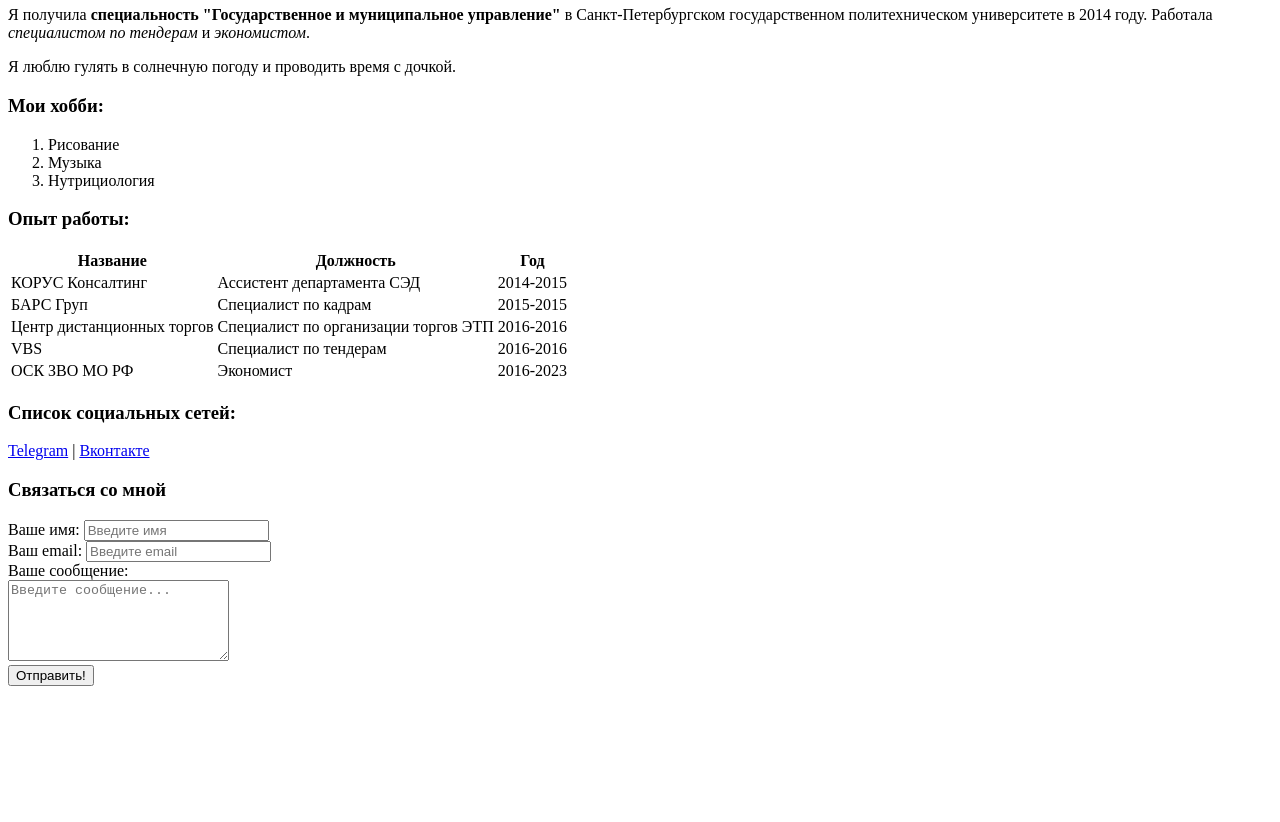
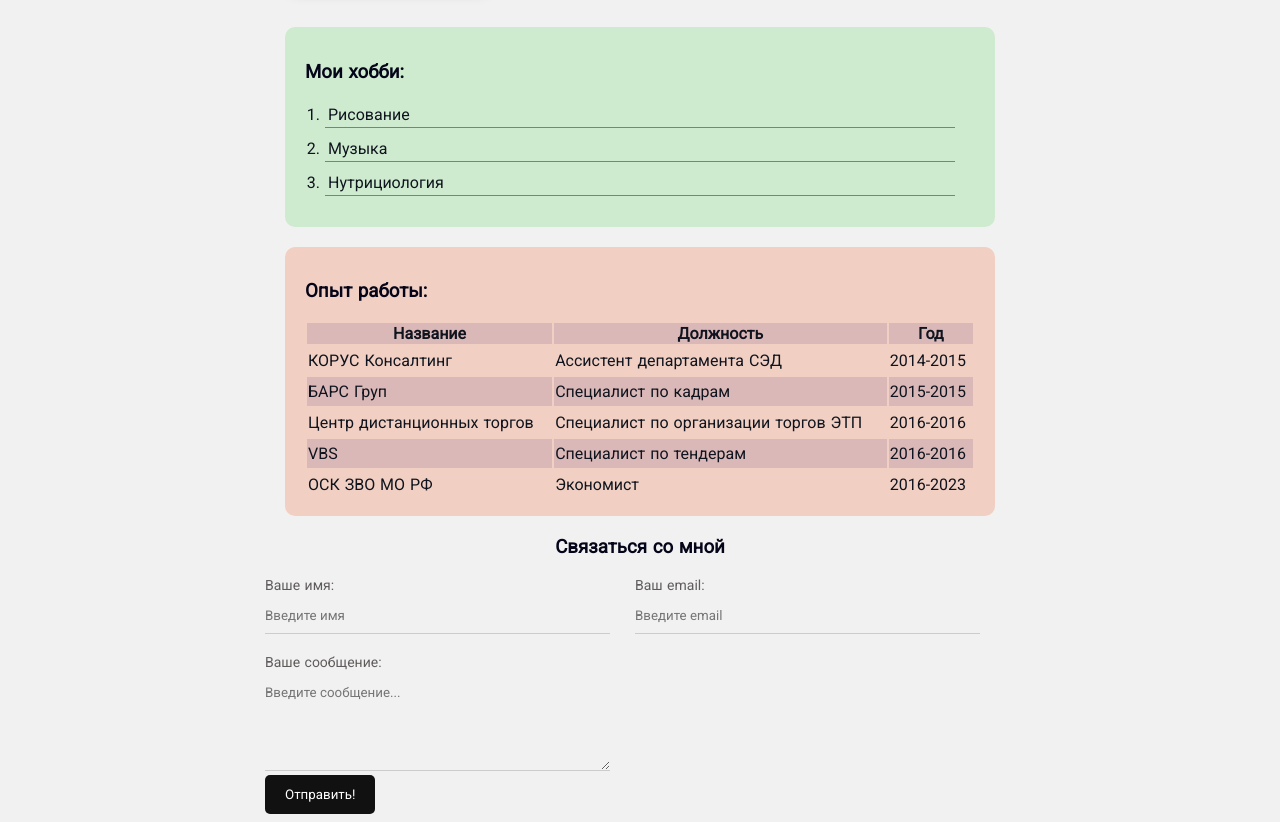
Before and after one commit to The-Olga21/resume, a plain HTML site: page index.html in a window 1280 px wide. Shown: the part 352-1174 px from the top of the page. Before the commit the page ends 1046 px from the top, so only its background shows below. Drawn offline with Linux system fonts and the light colour scheme.

Commit message:
Add styles

```diff
--- a/index.html
+++ b/index.html
@@ -1,25 +1,46 @@
 <!DOCTYPE html>
 <html lang="en">
+
 <head>
     <meta charset="UTF-8">
     <meta name="viewport" content="width=device-width, initial-scale=1.0">
     <meta name="keywords" content="cv, resume, summary, junior frontend developer">
     <meta name="description" content="Это сайт - резюме Прокофьевой Ольги">
-    <title>Резюме Прокофьева Ольга</title>
+    <title>Резюме Ольга Прокофьева</title>
+    <link rel="stylesheet" href="style.css">
+
 </head>
+
 <body>
-    <img src="photo.jpg" width="200" alt="Ольга Прокофьева">
+    <div class="container">
+        <div class="info">
+            <img src="photo.jpg" width="200" alt="Ольга Прокофьева" class="img">
+
+            <div class="info-text">
                 <h1>Ольга Прокофьева</h1>
-<p>Я получила <strong>специальность "Государственное и муниципальное управление" </strong> в Санкт-Петербургском государственном политехническом университете в 2014 году. Работала <em>специалистом по тендерам</em> и <em>экономистом</em>.</p>
+                <p>Я получила <strong>специальность "Государственное и муниципальное управление" </strong> в
+                    Санкт-Петербургском государственном политехническом университете в 2014 году.</p>
                 <p>Я люблю гулять в солнечную погоду и проводить время с дочкой.</p>
+
+                <h4>Список социальных сетей:</h4>
+                <a href="https://t.me/pro_o1ga" target="_blank">Telegram</a>
+                |
+                <a href="https://vk.com/our_summer_is_small_life" target="_blank"> Вконтакте</a>
+            </div>
+        </div>
+
+        <div class="card bg-green">
             <h3>Мои хобби:</h3>
-<ol>
+            <ol class="list">
                 <li>Рисование</li>
                 <li>Музыка</li>
                 <li>Нутрициология</li>
             </ol>
+        </div>
+
+        <div class="card bg-red">
             <h3>Опыт работы:</h3>
-<table>
+            <table class="table">
                 <thead>
                     <tr>
                         <th>Название</th>
@@ -37,7 +58,6 @@
                         <td>БАРС Груп</td>
                         <td>Специалист по кадрам</td>
                         <td>2015-2015</td>
-
                     </tr>
                     <tr>
                         <td>Центр дистанционных торгов</td>
@@ -56,34 +76,37 @@
                     </tr>
                 </tbody>
             </table>
+        </div>
 
-<h3>Список социальных сетей:</h3>
-<a href="https://t.me/pro_o1ga" target="_blank">Telegram</a>
-|
-<a href="https://vk.com/our_summer_is_small_life" target="_blank"> Вконтакте</a>
 
+        <form action="/" class="form">
             <h3>Связаться со мной</h3>
-<form>
-    <div>
+
+            <div class="form-row">
+
+                <div class="form-group">
                     <label for="name">Ваше имя:</label>
                     <input type="text" id="name" placeholder="Введите имя">
                 </div>
 
-    <div>
+                <div class="form-group">
                     <label for="email">Ваш email:</label>
                     <input type="email" id="email" placeholder="Введите email">
                 </div>
 
-    <div>
-        <label for="message">Ваше сообщение:</label>
-        <br>
-        <textarea id="message" cols="25" rows="5" placeholder="Введите сообщение..."></textarea>
+                <div class="form-group">
+                    <label for="message" class="message">Ваше сообщение:</label>
+                    <textarea id="message" cols="20" rows="5" placeholder="Введите сообщение..."></textarea>
                 </div>
 
                 <div>
-        <button type="submit">Отправить!</button>
+                    <button type="submit" class="btn">Отправить!</button>
+                </div>
             </div>
 
         </form>
+
+    </div>
 </body>
+
 </html>
--- /dev/null
+++ b/style.css
@@ -0,0 +1,201 @@
+@import url('https://fonts.googleapis.com/css2?family=Roboto&display=swap');
+
+body {
+    font-size: 16px;
+    font-family: 'Roboto', sans-serif;
+    font-weight: normal;
+    word-spacing: 1px;
+    color: #0f141e;
+    background: #f1f1f1;
+}
+
+.container {
+    max-width: 750px;
+    margin: auto;
+    padding-top: 30px;
+}
+
+.info {
+    margin-bottom: 20px;
+    display: flex;
+}
+
+.info-text p {
+    font-style: italic;
+    font-weight: bold;
+    color: #5f5b5b;
+    margin: 2px;
+}
+
+h3 {
+    color: #05051a;
+}
+
+.info-text {
+    padding-left: 15px;
+    border-radius: 10px;
+    padding: 10px;
+    margin: 20px;
+    width: 70%;
+    font-display: inline-block;
+    box-sizing: border-box;
+}
+
+.card {
+    padding-left: 15px;
+    border-radius: 10px;
+    padding: 15px 20px;
+    margin: 20px;
+}
+
+.bg-green {
+    background: #cfebcf;
+}
+
+.bg-red {
+    background: #f1cfc2;
+}
+
+
+.info img {
+    margin: 20px;
+   border-radius: 10px;
+   box-shadow: 4px 4px 14px rgba(0, 0, 0, 0.25);
+}
+
+h4 {
+    margin-bottom: 5px;
+}
+
+a {
+    color: #333;
+    text-decoration: none;
+}
+
+a:hover {
+    text-decoration: underline;
+}
+
+a:visited {
+    color: rgb(109, 8, 109);
+}
+
+a:active {
+    color: rgb(11, 36, 148);
+}
+
+.btn {
+    background: #111;
+    padding: 12px 20px;
+    color: #fff;
+    border: none;
+    cursor: pointer;
+    border-radius: 5px;
+    font-family: inherit;
+}
+
+.btn:hover {
+    opacity: 0.8;
+}
+
+.table {
+    width: 100%;
+}
+
+.table td {
+    padding-top: 5px;
+    padding-bottom: 5px;
+}
+
+.table td:hover {
+    background: #bd86b4;
+}
+
+.table tr:nth-child(even) {
+    background: rgb(219, 184, 184);
+}
+
+.table th:nth-child(1) {
+    background: rgb(219, 184, 184);
+}
+
+.table th:nth-child(2) {
+    background: rgb(219, 184, 184);
+}
+
+.table th:nth-child(3) {
+    background: rgb(219, 184, 184);
+}
+
+.list {
+    padding: 0 20px;
+}
+
+.list li {
+    margin-bottom: 8px;
+    border-bottom: 1px solid grey;
+    padding: 3px;
+}
+
+.form h3 {
+    text-align: center;
+}
+
+/* .form-row {
+    margin-bottom: 10px;
+    display: flex;
+} */
+
+.form-row .form-group {
+    display: inline-block;
+    margin-right: 20px;
+    width: 46%;
+    /* width: 46%; */
+    /* width: calc(50% - 5px); */
+}
+
+/* .form-row .form-group:last-child {
+    margin-right: 0;
+} */
+
+@media(max-weight:665px) {
+    .form-row {
+        display: block;
+    }
+
+    .form-row .form-group {
+        width: 100%;
+        margin-right: 0;
+        margin-bottom: 10px;
+    }
+}
+
+.form-group label {
+    display: block;
+    font-size: 14px;
+    color: #5f5b5b;
+}
+
+.form-group input,
+.form-group textarea {
+    width: 100%;
+    box-sizing: border-box;
+    border: none;
+    background: transparent;
+    border-bottom: 1px solid #ccc;
+    color: #000;
+    padding: 15px 0 10px;
+    outline: none;
+    font-family: inherit;
+}
+
+.message {
+    margin-top: 20px;
+}
+
+@media (max-widht:665px) {
+    .info {
+        display: block;
+        text-align: center;
+    }
+}
```
Lines whose indentation alone changed are shown as unchanged.
